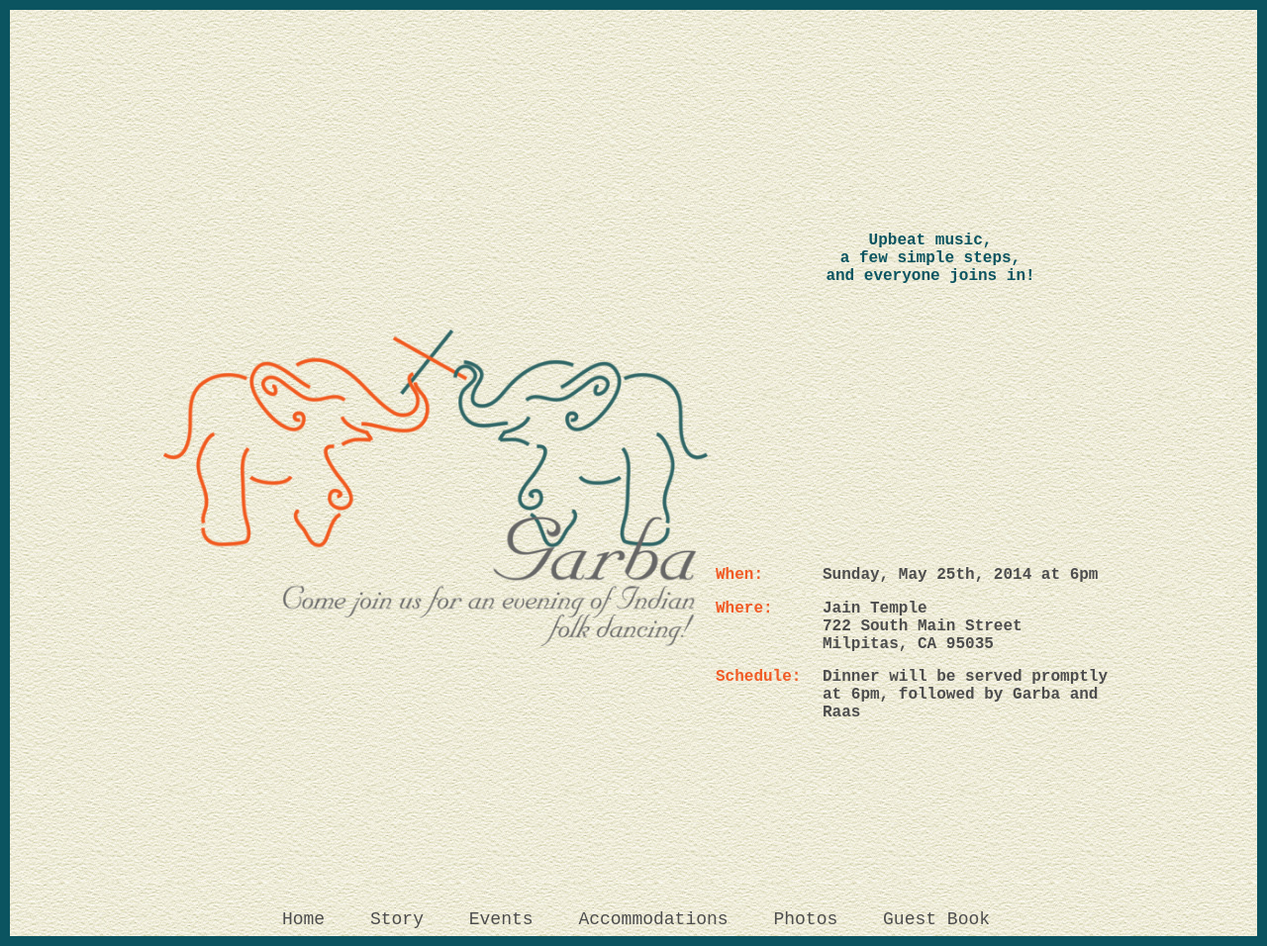
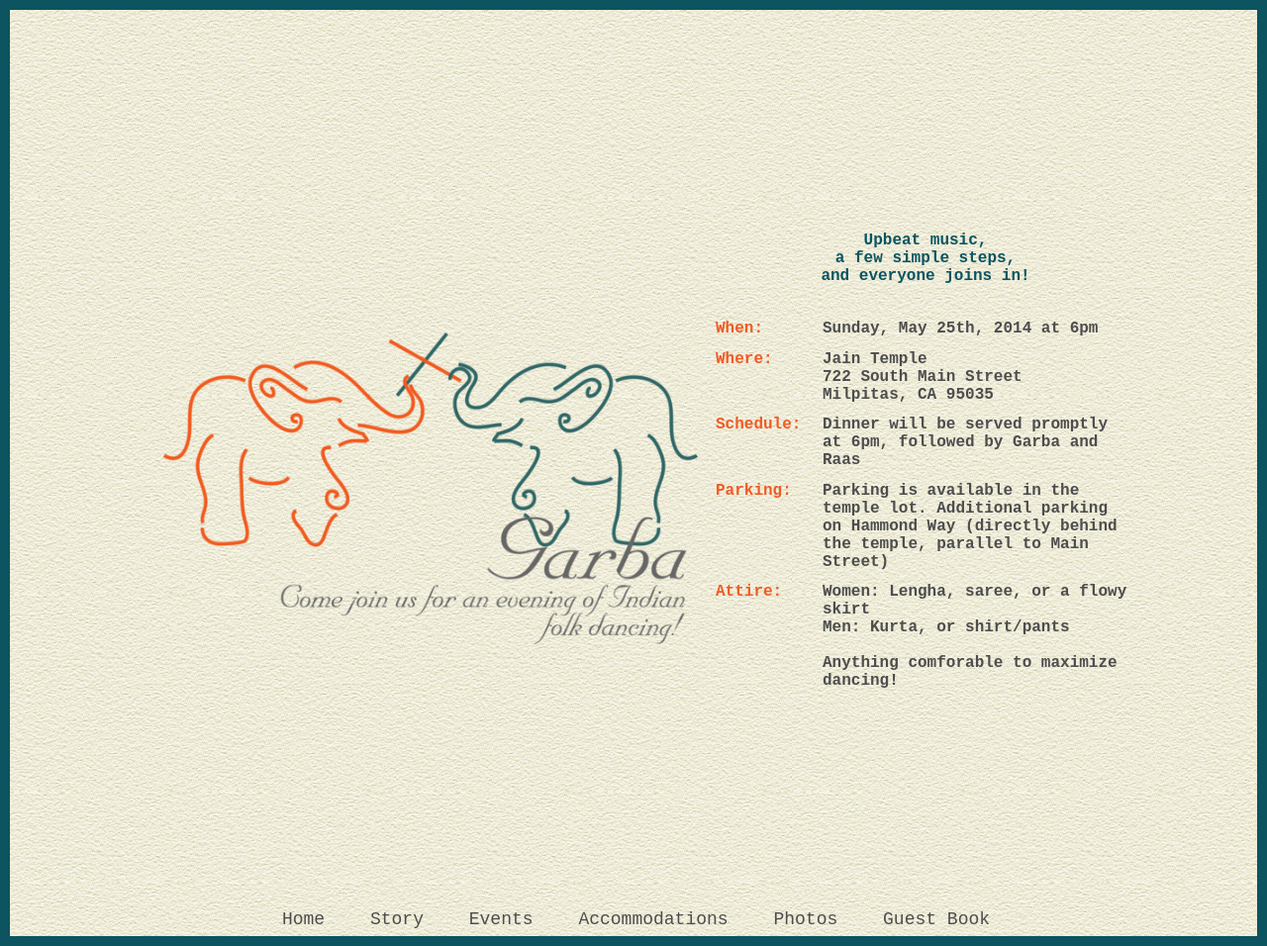
Before and after one commit to arathnam/wedding-website, a Python web app: template templates/garba.html in a window 1280 px wide. Shown: the whole page at 99% size. Run offline with Jinja, Linux system fonts and the light colour scheme; the template is opened without the code that fills it, so the values that code supplies are empty.

Commit message:
updates on stuff by caillou

```diff
--- a/css/individual_event.css
+++ b/css/individual_event.css
@@ -19,7 +19,7 @@
 }
 
 #img-container img {
-    max-width: 550px;
+    max-width: 540px;
     max-height: 490px;
     display: block;
     margin: 15px;
@@ -49,5 +49,5 @@
 }
 
 tr.padding-under > td {
-    padding-bottom: 0.8em;
+    padding-bottom: 0.6em;
 }
--- a/templates/ceremony.html
+++ b/templates/ceremony.html
@@ -30,7 +30,7 @@
                     </tr>
                     <tr class="padding-under">
                         <td class="left-column orange-color">Parking:</td>
-                        <td class="right-column gray-color">Parking service provided at the venue</td>
+                        <td class="right-column gray-color">Parking provided at the venue</td>
                     </tr>
                 </table>
             </div>
--- a/templates/garba.html
+++ b/templates/garba.html
@@ -10,11 +10,16 @@
 {% block body %}
     <div id="container">
         <div id="event-container">
+
             <div id="img-container">
                 <img id="img-container-image" src="/img/garba.png"/>
             </div>
+
             <div id="text-container">
-                <p class="text-header teal-color">Upbeat music,<br>a few simple steps,<br>and everyone joins in!</p>
+
+                <p class="text-header teal-color">Upbeat music,<br>a few simple steps,<br>and everyone joins in!<br></p>
+            </div>
+            <div id="text-container">
                 <table width="100%">
                     <tr class="padding-under">
                         <td class="left-column orange-color">When:</td>
@@ -36,6 +41,7 @@
                         <td class="left-column orange-color">Attire:</td>
                         <td class="right-column gray-color">Women: Lengha, saree, or a flowy skirt<br>Men: Kurta, or shirt/pants<br><br>Anything comforable to maximize dancing!</td>
                     </tr>
+            </div>
                 </table>
             </div>
         </div>
--- a/templates/reception.html
+++ b/templates/reception.html
@@ -30,7 +30,7 @@
                     </tr>
                     <tr class="padding-under">
                         <td class="left-column orange-color">Parking:</td>
-                        <td class="right-column gray-color">Parking service provided at the venue</td>
+                        <td class="right-column gray-color">Parking provided at the venue</td>
                     </tr>
                     <tr class="padding-under">
                         <td class="left-column orange-color"></td>
--- a/templates/story.html
+++ b/templates/story.html
@@ -32,7 +32,7 @@
                 <p>"Our story involves two alumni mixers in Palo Alto, where we were both living after college. At the first, we ate lunch at the same big table. She definitely knew me by then...but now, she denies it"</p>
             </div>
             <div class="left-story-text teal-color">
-                <p>"The first time we talked to each other was at the second mixer. He saved me from a conversation with a sketchy guy, but he was too shy to get my number!</p>
+                <p>"The first time we talked to each other was at the second mixer. He saved me from a conversation with a sketchy guy, but he was too shy to get my number!"</p>
             </div>
             <div class="right-story-text orange-color">
                 <p>"She must have liked me! She Facebook friended me right away"</p>
@@ -50,13 +50,13 @@
                 <p>"Finally, giving credit where credit is due!"</p>
             </div>
             <div class="left-story-text teal-color">
-                <p>"Let's fast-forward to the proposal: 2.2.13...another secret trip, this time, to Portland</p>
+                <p>"Let's fast-forward to the proposal: 2.2.13...another secret trip, this time, to Portland"</p>
             </div>
             <div class="right-story-text orange-color">
                 <p>"I was a bit thrown off when my originally planned spot at the base of the Multnomah Falls was too crowded"</p>
             </div>
             <div class="left-story-text teal-color">
-                <p>"He ended up asking me at a gorgeous vista overlooking the Columbia River at sunset. It was perfect!</p>
+                <p>"He ended up asking me at a gorgeous vista overlooking the Columbia River at sunset. It was perfect!"</p>
             </div>
             <div class="right-story-text orange-color">
                 <p>"And she said YES!"</p>
```
